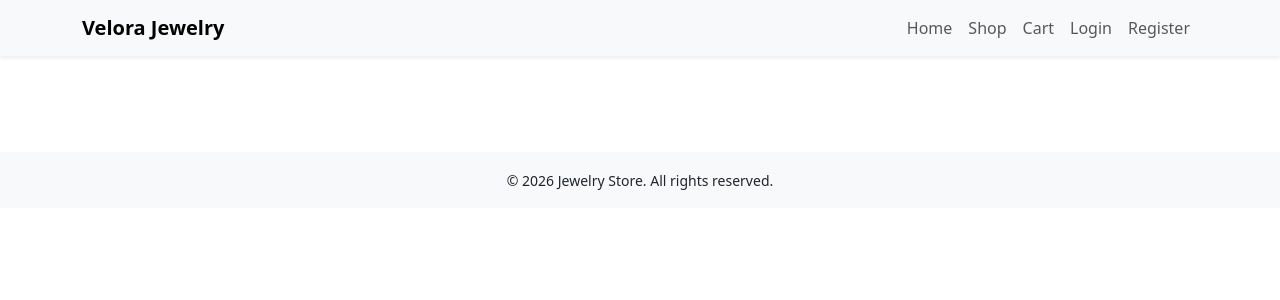
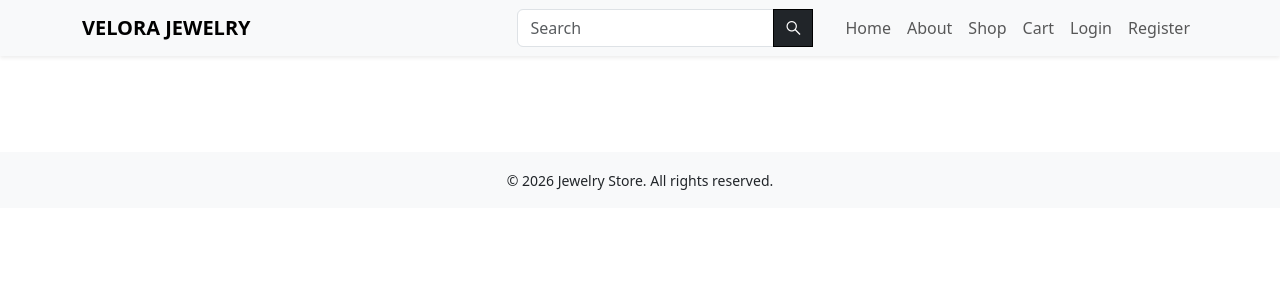
Before and after one commit to PDennise/velora_jewelry, a Django app: page / in a window 1280 px wide. Shown: the top 300 px of the page. Run offline with Django 4.2, Linux system fonts and the light colour scheme.

Commit message:
Set up base layout with favicon, Font Awesome and improved navbar

```diff
--- a/templates/base.html
+++ b/templates/base.html
@@ -10,8 +10,19 @@
     <!-- Bootstrap 5 CSS -->
     <link href="https://cdn.jsdelivr.net/npm/bootstrap@5.3.2/dist/css/bootstrap.min.css" rel="stylesheet">
 
+    <!-- Font Awesome -->
+    <link rel="stylesheet" href="https://cdnjs.cloudflare.com/ajax/libs/font-awesome/6.5.1/css/all.min.css">
+
     <!-- Custom CSS -->
     <link rel="stylesheet" href="{% static 'css/style.css' %}">
+
+    <!-- Favicon -->
+    <link rel="apple-touch-icon" sizes="180x180" href="/static/assets/favicon_io /apple-touch-icon.png">
+    <link rel="icon" type="image/png" sizes="32x32" href="/static/assets/favicon_io /favicon-32x32.png">
+    <link rel="icon" type="image/png" sizes="16x16" href="/static/assets/favicon_io /favicon-16x16.png">
+    <link rel="manifest" href="{% static 'assets/favicon_io /site.webmanifest' %}">
+    {% block extra_css %}
+    {% endblock %}
 </head>
 
 <body>
@@ -19,17 +30,31 @@
     <!-- Navbar -->
     <nav class="navbar navbar-expand-lg navbar-light bg-light shadow-sm">
         <div class="container">
-            <a class="navbar-brand fw-bold" href="#">Velora Jewelry</a>
+            <a class="navbar-brand fw-bold" href="#">VELORA JEWELRY</a>
 
             <button class="navbar-toggler" type="button" data-bs-toggle="collapse" data-bs-target="#mainNavbar">
                 <span class="navbar-toggler-icon"></span>
             </button>
 
-            <div class="collapse navbar-collapse" id="mainNavbar">
+            <div class="collapse navbar-collapse justify-content-end" id="mainNavbar">
+
+                <form method="GET" action="" class="d-flex me-4">
+                    <div class="input-group">
+                        <input class="form-control" type="text" name="q" placeholder="Search">
+                        <button class="btn btn-dark border border-black rounded-0" type="submit">
+                            <i class="fa-brands fa-sistrix"></i>
+                        </button>
+                    </div>
+                </form>
+            </div>
+
             <ul class="navbar-nav ms-auto">
 
                 <li class="nav-item">
                     <a class="nav-link" href="#">Home</a>
+                </li>
+                <li class="nav-item">
+                    <a class="nav-link" href="#">About</a>
                 </li>
                 <li class="nav-item">
                     <a class="nav-link" href="#">Shop</a>
@@ -60,7 +85,6 @@
 
             </ul>
         </div>
-        </div>
     </nav>
 
     <!-- Main Content -->
```
Also changed, not shown: static/assets/favicon_io /android-chrome-192x192.png (added), static/assets/favicon_io /android-chrome-512x512.png (added), static/assets/favicon_io /apple-touch-icon.png (added), static/assets/favicon_io /favicon-16x16.png (added), static/assets/favicon_io /favicon-32x32.png (added), static/assets/favicon_io /favicon.ico (added), static/assets/favicon_io /site.webmanifest (added). Lines whose indentation alone changed are shown as unchanged.
